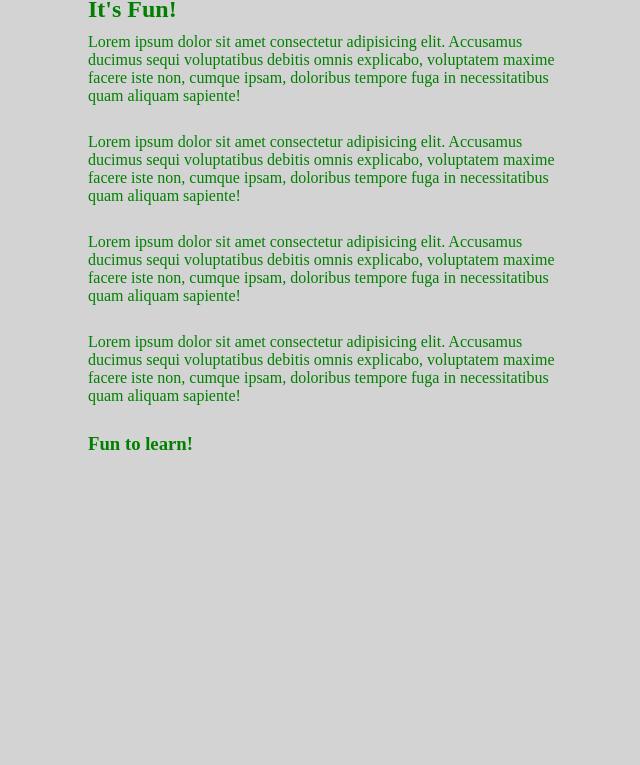
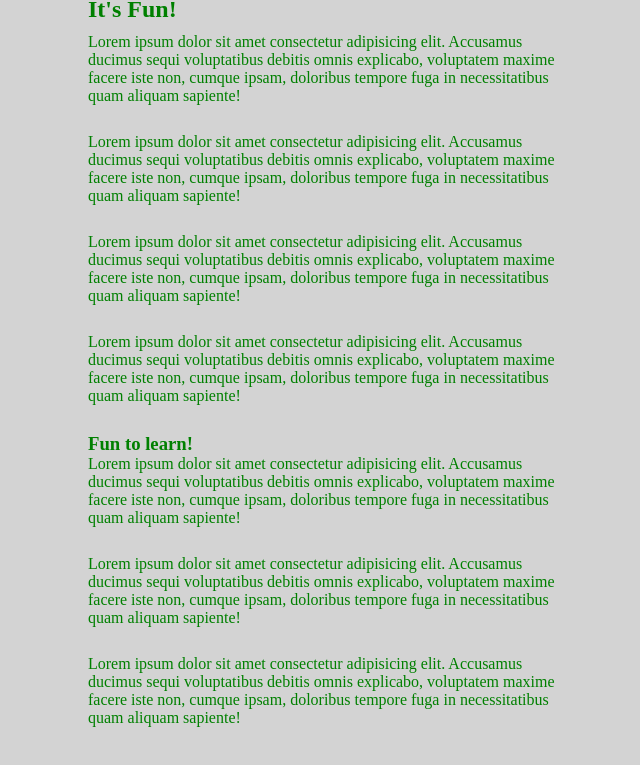
Before and after one commit to bdnaima/myfirstrepo, a plain HTML site: page index.html in a window 1280 px wide. Shown: the part 67-832 px from the top of the page, without its empty margins (72-712 px from the left). Before the commit the page ends 800 px from the top, so only its background shows below. Drawn offline with Linux system fonts and the light colour scheme.

Commit message:
Added three new paragraphs.

```diff
--- a/index.html
+++ b/index.html
@@ -29,6 +29,15 @@
             aliquam sapiente!</p><br>
 
        <h3>Fun to learn!</h3>
+       <p>Lorem ipsum dolor sit amet consectetur adipisicing elit. Accusamus ducimus sequi voluptatibus debitis omnis
+            explicabo, voluptatem maxime facere iste non, cumque ipsam, doloribus tempore fuga in necessitatibus quam
+            aliquam sapiente!</p><br>
+        <p>Lorem ipsum dolor sit amet consectetur adipisicing elit. Accusamus ducimus sequi voluptatibus debitis omnis
+            explicabo, voluptatem maxime facere iste non, cumque ipsam, doloribus tempore fuga in necessitatibus quam
+            aliquam sapiente!</p><br>
+        <p>Lorem ipsum dolor sit amet consectetur adipisicing elit. Accusamus ducimus sequi voluptatibus debitis omnis
+            explicabo, voluptatem maxime facere iste non, cumque ipsam, doloribus tempore fuga in necessitatibus quam
+            aliquam sapiente!</p><br>
 
     </main>
 </body>
```
